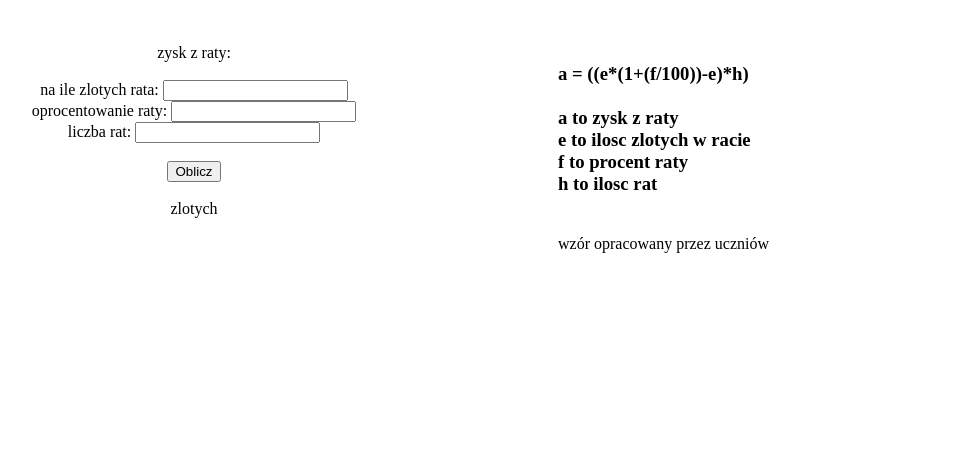
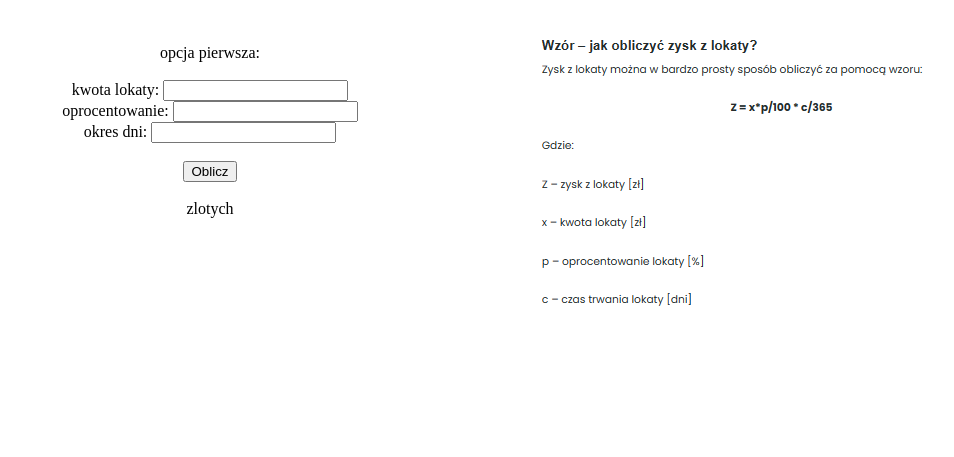
Before and after one commit to DavidK4enig/nicos, a PHP site: page /opcjadruga.php in a window 1280 px wide. Shown: the top 457 px of the page, without its empty margins (114-1068 px from the left). Run offline with PHP 8.4, Linux system fonts and the light colour scheme.

Commit message:
Add files via upload

```diff
--- a/opcjadruga.php
+++ b/opcjadruga.php
@@ -6,40 +6,71 @@
     <link rel="stylesheet" href="style.css">
 </head>
 <body>
-    <div class="zysk_raty">
+    <div class="zysk_lokaty">
         <br><br>
-        zysk z raty:<br><br>
+        opcja pierwsza:<br><br>
         <form method="POST" action="">
-        na ile zlotych rata: <input type="text" name="e"><br>
-        oprocentowanie raty: <input type="text" name="f"><br>
-        liczba rat: <input type="text" name="h"><br><br>
+        kwota lokaty: <input type="text" name="e"><br>
+        oprocentowanie: <input type="text" name="f"><br>
+        okres dni: <input type="text" name="h"><br><br>
         <input type="submit" value="Oblicz" name='submitc'><br><br>
         <?php
     // oprocentowanie w skali roku to oprocentowanie nominalne
     // wzor na wysokosc raty:  | zrodlo: wzór opracowany przez uczniów
-    // $trzy to zysk_raty               | trzeba okreslic
-    // e to ilosc zlotych w racie       | okreslone
-    // f to oprocentowanie raty         | okreslone
-    // h to ilosc_rat                   | okreslone
+    // $wyniik to zysk lokaty       | trzeba okreslic
+    // e to kwota lokaty            | okreslone
+    // f to oprocentowanie          | okreslone
+    // h to okres dni               | okreslone
        if(isset($_POST['submitc'])) {
         $e = $_POST['e'];
         $f = $_POST['f'];
         $h = $_POST['h'];
-        $trzy = (((float)$e*(1+((float)$f/100))-(float)$e)*(float)$h);
-        echo $trzy;
+        $pf = (float)$f*0.01;
+    // $trzy = (((float)$e*(1+((float)$f/100))-(float)$e)*(float)$h);
+        $wyniikjeden = ((float)$e*(float)$pf)*((float)$h/365);
+        echo $wyniikjeden;
        }
         ?>
         zlotych
     </div>
-    <div class="wzorzyskraty">
+    <div class="wzor_zysk_lokaty">
+        <br>
+        <img src="wzorlokata.png" alt="https://polakoszczedza.pl/2018/04/jak-obliczyc-zysk-z-lokaty-wzor/">
+    </div>
+    <!-- <div class="zysk_lokaty_dwa">
         <br><br>
-        <h3>a = ((e*(1+(f/100))-e)*h)<br><br>
-            a to zysk z raty<br>
-            e to ilosc zlotych w racie<br>
-            f to procent raty<br>
-            h to ilosc rat<br><br>
+        opcja druga:<br><br>
+        <form method="POST" action="">
+        kwota lokaty: <input type="text" name="i"><br>
+        oprocentowanie: <input type="text" name="j"><br>
+        ilosc lokat: <input type="text" name="k"><br><br>
+        <input type="submit" value="Oblicz" name='submitc'><br><br>
+        <?php
+    // oprocentowanie w skali roku to oprocentowanie nominalne
+    // wzor na wysokosc raty:  | zrodlo: wzór opracowany przez uczniów
+    // $wyniik to zysk lokaty       | trzeba okreslic
+    // i to kwota lokaty            | okreslone
+    // j to oprocentowanie          | okreslone
+    // k to ilosc lokat          | okreslone
+    //   if(isset($_POST['submitc'])) {
+    //    $i = $_POST['i'];
+    //    $j = $_POST['j'];
+    //    $k = $_POST['k'];
+    //    $wyniikdwa = (((float)$i*(1+((float)$j/100))-(float)$i)*(float)$k);
+    //    echo $wyniikdwa;
+    //   }
+        ?>
+        zlotych
+    </div>
+    <div class="wzor_zysk_lokaty_dwa">
+        <br><br>
+        <h3>a = ((i*(1+(j/100))-i)*k)<br><br>
+        a to zysk z lokaty<br>
+        i to kwota lokaty<br>
+        j to oprocentowanie<br>
+        k to ilosc lokat<br><br>
         </h3>
-            wzór opracowany przez uczniów
-    </div>
+        wzór opracowany przez uczniów
+    </div>  -->
 </body>
 </html>
--- a/style.css
+++ b/style.css
@@ -36,15 +36,27 @@
     width: 50%;
     height: 450px;
 }
-.zysk_raty {
+.zysk_lokaty {
     float: left;
-    width: 600px;
+    width: 50%;
     height: 450px;
     color: black;
     text-align: center;
 }
-.wzorzyskraty {
+.wzor_zysk_lokaty {
     float: right;
-    width: 600px;
+    width: 50%;
     height: 450px;
 }
+.zysk_lokaty_dwa {
+    float: left;
+    width: 50%;
+    height: 450px;
+    color: black;
+    text-align: center;
+}
+.wzor_zysk_lokaty_dwa {
+    float: right;
+    width: 50%;
+    height: 450px;
+}
```
Also changed, not shown: wzorlokata.png (added).
